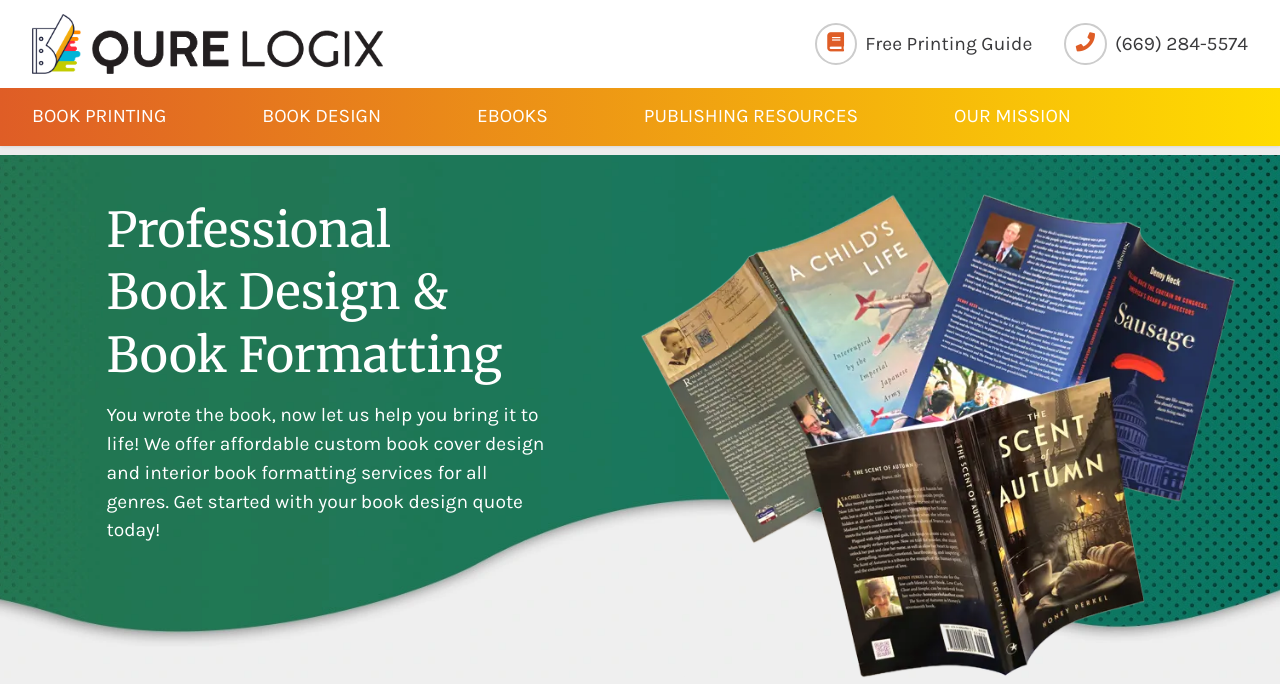
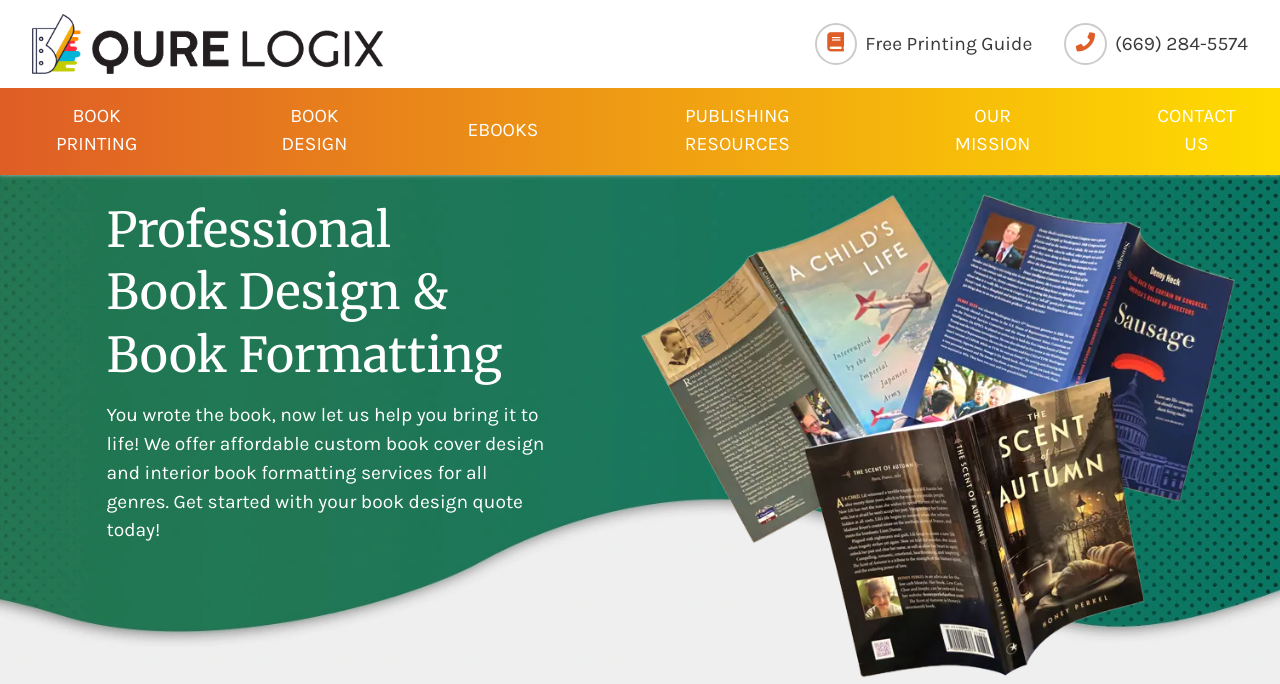
Before and after one commit to muzammil-umar-cd/QureLogix, a PHP site: page /book-design.php in a window 1280 px wide. Shown: the top 684 px of the page. Run offline with PHP 8.4, Linux system fonts and the light colour scheme.

Commit message:
header-update

```diff
--- a/includes/header.php
+++ b/includes/header.php
@@ -107,6 +107,9 @@ include_once('includes/config.php');
                 <div class="">
                     <a class="green-menu-link" href="our-mission.php">OUR MISSION</a>
                 </div>
+                <div class="">
+                    <a class="green-menu-link" href="contact-us.php">CONTACT US</a>
+                </div>
             </div>
         </div>
 
```
